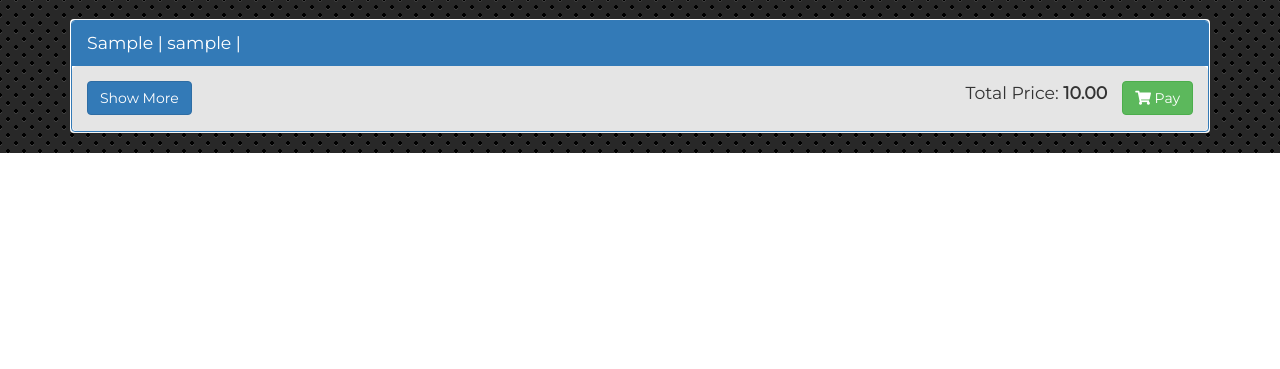
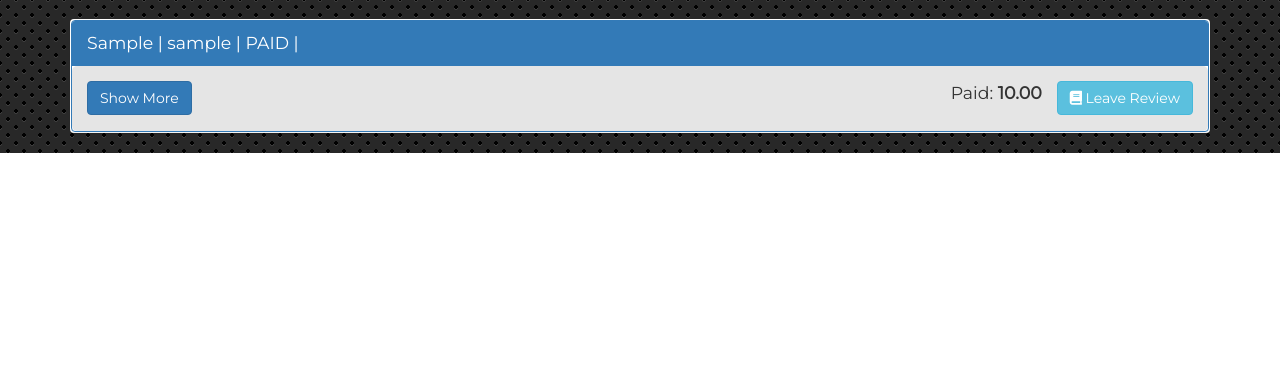
Before and after one commit to 99ron/django_milestone, a Django app: a page that uses orders/templates/orders.html in a window 1280 px wide. Shown: the part 51-420 px from the top of the page. Run offline with Django 3.2, Linux system fonts and the light colour scheme; a user stored in the database is signed in; tables that the repository leaves empty hold one stand-in row (values such as "Sample post"); some libraries are stand-ins or nearby versions.

Commit message:
model: Removed status field as it was unecessary. html: Added more if statements to check if order has been paid for and if so to show/hide buttons/options.

```diff
--- a/orders/models.py
+++ b/orders/models.py
@@ -8,7 +8,6 @@ class OrderList(models.Model):
     user = models.OneToOneField(User, on_delete=models.CASCADE, primary_key=True)
     username = models.CharField(max_length=25)
     service_id = models.ForeignKey(Services, on_delete=models.CASCADE)
-    order_status = models.CharField(max_length=25)
     paid = models.BooleanField(default=False)
 
     def __str__(self):
--- a/orders/templates/orders.html
+++ b/orders/templates/orders.html
@@ -13,15 +13,20 @@
 
                 <div class="panel panel-primary">
 
-                    <div class="panel-heading"> {{ order.service_id }} | {{ order.username }} |  </div>
+                    <div class="panel-heading"> {{ order.service_id }} | {{ order.username }} | {% if order.paid %} PAID | {% endif %}  </div>
 
                         <div class="panel-body order-panel-body">
 
                             <a href="#{{ order.service_id }}" class="btn btn-primary pull-left" data-toggle="collapse"> Show More </a>
-                            <a href="{% url 'checkout' order.pk %}" type="submit" class="btn btn-success pull-right"><i class="fas fa-shopping-cart" aria-hidden="true"></i> Pay </a>
+                            {% if not order.paid %}
+                                <a href="{% url 'checkout' order.pk %}" type="submit" class="btn btn-success pull-right"><i class="fas fa-shopping-cart" aria-hidden="true"></i> Pay </a>
+                                <p class="pull-right order-total-price">Total Price: <strong>{{ order.service_id.total_price }}</strong></p>
+                            {% else %}
+                                <a href="#" type="submit" class="btn btn-info pull-right"><i class="fas fa-book" aria-hidden="true"></i> Leave Review </a>
+                                <p class="pull-right order-total-price">Paid: <strong>{{ order.service_id.total_price }}</strong></p>
+                            {% endif %}
 
 
-                            <p class="pull-right order-total-price">Total Price: <strong>{{ order.service_id.total_price }}</strong></p>
 
                             <div id="{{ order.service_id }}" class="collapse row">
 
@@ -56,27 +61,36 @@
 
                                         {% for i in order.service_id.damage.all %}
                                         <tr>
-                                            <td>Optional Services: </td>
+                                            <td>Damaged Part: </td>
                                             <td>{{ i.name }}</td>
                                         {% empty %}
                                         </tr>
                                         {% endfor %}
 
-                                        {% if order.service_id.damage_details %}
+                                        {% if order.service_id.damage_details|length %}
                                         <tr>
                                             <td>Damage Details: </td>
                                             <td>{{ order.service_id.damage_details }}</td>
                                         </tr>
                                         {% endif %}
+
                                         <tr>
                                             <td>Total Price: </td>
                                             <td>£{{ order.service_id.total_price }}</td>
                                         </tr>
+
                                     </tbody>
                                 </table>
 
-                                <a href="{% url 'delete' order.pk order.username %}" type="submit" class="btn btn-warning pull-left "><i class="fas fa-trash-alt" aria-hidden="true"></i> Delete </a>
-                                <a href="{% url 'edit' order.pk %}" type="submit" class="btn btn-info pull-left"><i class="fas fa-edit" aria-hidden="true"></i> Edit </a>
+                                <div class="order-delete-container">
+                                    <a href="{% url 'delete' order.pk order.username %}" type="submit" class="btn btn-warning pull-left "><i class="fas fa-trash-alt" aria-hidden="true"></i> Delete </a>
+                                </div>
+
+                                {% if not order.paid %}
+                                    <div class="order-edit-container">
+                                        <a href="{% url 'edit' order.pk %}" type="submit" class="btn btn-info pull-left"><i class="fas fa-edit" aria-hidden="true"></i> Edit </a>
+                                    </div>
+                                {% endif %}
 
                             </div>
 
@@ -92,11 +106,11 @@
 
         {% else %}
 
-            <div class="col-xs-12 panel panel-group">
+            <div class="col-xs-12  panel-group">
 
                 <div class="panel panel-primary text-center order-container">
                     <div class="order-nothing">
-                        <p> You have no orders, click <a href="{% url 'quotes' %}" class=""> "here" </a> to create one!</p>
+                        <p> You have no orders, click <a href="{% url 'quotes' %}" class="black-font"> "here" </a> to create one!</p>
                     </div>
                 </div>
 
```
